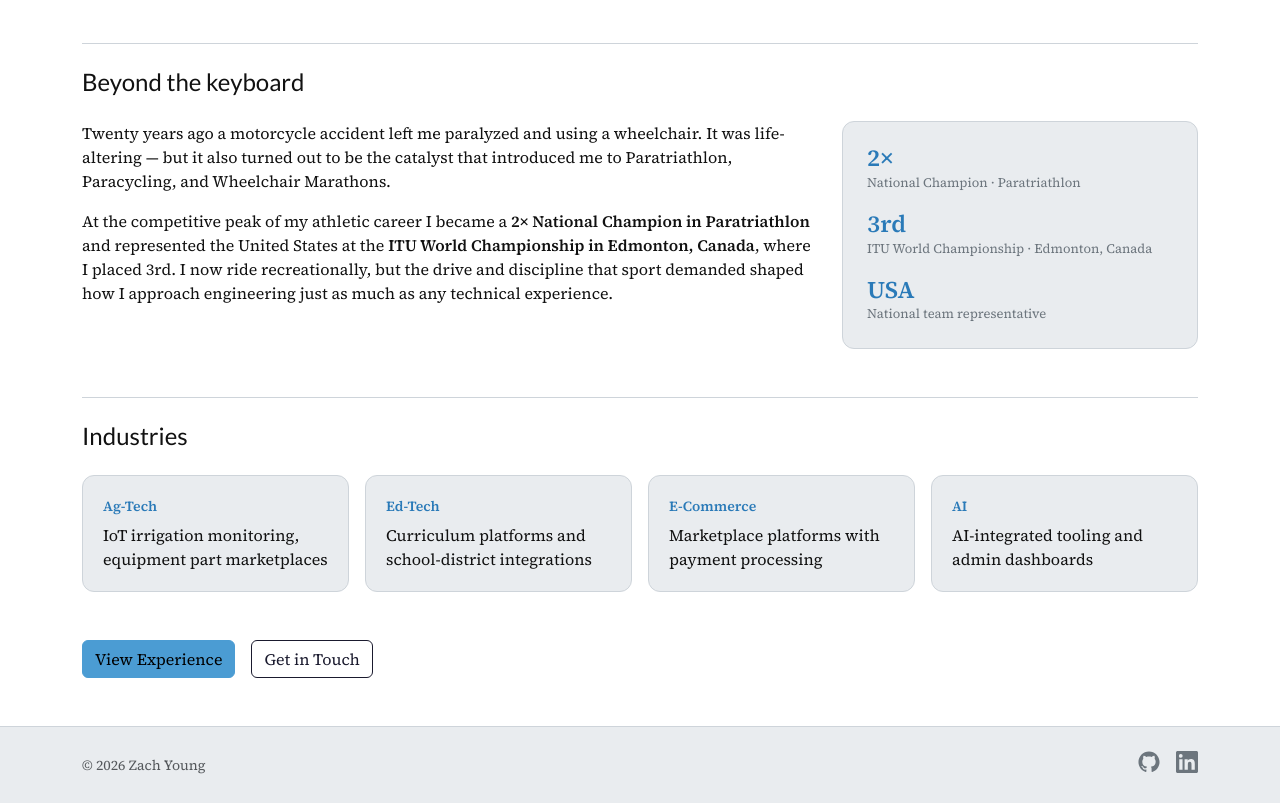
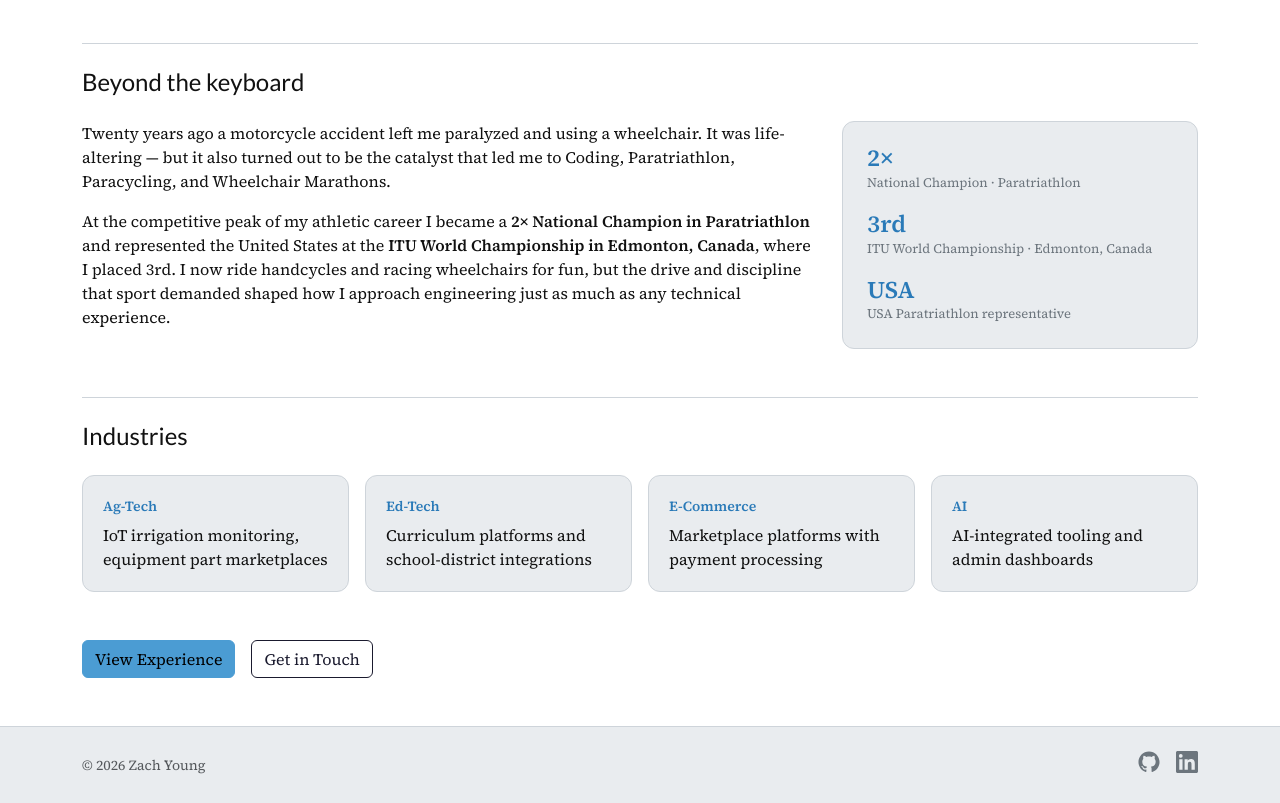
Before and after one commit to zach-young-4130/portfolio-frontend, an Angular app: page /about in a window 1280 px wide. Shown: the part 1080-1883 px from the top of the page. Built offline with nearby package versions, Linux system fonts and the light colour scheme.

Commit message:
About updates

```diff
--- a/src/app/features/about/about.html
+++ b/src/app/features/about/about.html
@@ -68,14 +68,14 @@
       <div class="col-lg-8">
         <p class="mb-3">
           Twenty years ago a motorcycle accident left me paralyzed and using a wheelchair. It was
-          life-altering — but it also turned out to be the catalyst that introduced me to
+          life-altering — but it also turned out to be the catalyst that led me to Coding,
           Paratriathlon, Paracycling, and Wheelchair Marathons.
         </p>
         <p class="mb-0">
           At the competitive peak of my athletic career I became a
           <strong>2&times; National Champion in Paratriathlon</strong> and represented the United
           States at the <strong>ITU World Championship in Edmonton, Canada</strong>, where I placed
-          3rd. I now ride recreationally, but the drive and discipline that sport demanded shaped
+          3rd. I now ride handcycles and racing wheelchairs for fun, but the drive and discipline that sport demanded shaped
           how I approach engineering just as much as any technical experience.
         </p>
       </div>
@@ -92,7 +92,7 @@
             </li>
             <li>
               <span class="achievement-value">USA</span>
-              <span class="achievement-desc">National team representative</span>
+              <span class="achievement-desc">USA Paratriathlon representative</span>
             </li>
           </ul>
         </div>
```
